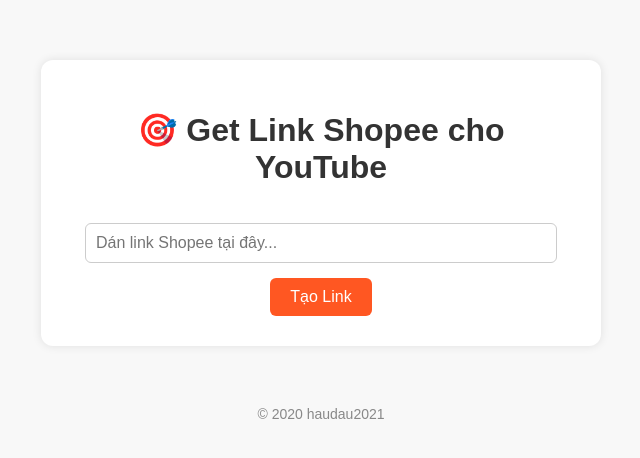
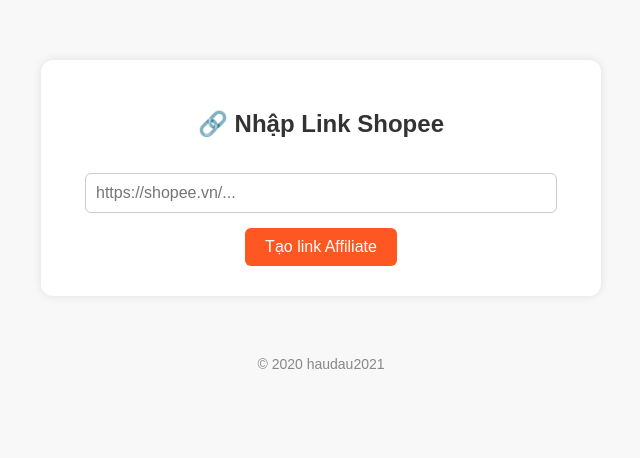
Before and after one commit to haudau2021/getlinkshope-ytb, a Flask app: template templates/index.html in a window 1280 px wide. Shown: the top 458 px of the page, without its empty margins (319-959 px from the left). Run offline with Flask 3, Linux system fonts and the light colour scheme; the template is opened without the code that fills it: most values are stand-ins (such as "Sample title", 1, 10 or a date in 2020).

Commit message:
Add files via upload

```diff
--- a/app.py
+++ b/app.py
@@ -1,67 +1,60 @@
 from flask import Flask, render_template, request
 from urllib.parse import urlparse, parse_qs, urlencode, urlunparse
 from bs4 import BeautifulSoup
+import requests
 import csv
+from datetime import datetime
 import os
-import requests
-from datetime import datetime
 
 app = Flask(__name__)
+
 AFFILIATE_ID = "haudau-aff"
-CSV_FILE = 'history.csv'
+CSV_FILE = "history.csv"
 
 def add_affiliate(link):
     parsed = urlparse(link)
     query = parse_qs(parsed.query)
-    query['af_lid'] = AFFILIATE_ID
-    query['af_siteid'] = AFFILIATE_ID
+    query["af_lid"] = AFFILIATE_ID
+    query["af_siteid"] = AFFILIATE_ID
     new_query = urlencode(query, doseq=True)
-    return urlunparse(parsed._replace(query=new_query))
+    new_url = urlunparse(parsed._replace(query=new_query))
+    return new_url
 
-def save_to_csv(original_link, final_link, name, price):
+def get_product_info(url):
+    try:
+        headers = {
+            "User-Agent": "Mozilla/5.0 (Windows NT 10.0; Win64; x64) AppleWebKit/537.36 (KHTML, like Gecko) Chrome/91.0.4472.124 Safari/537.36"
+        }
+        response = requests.get(url, headers=headers, timeout=10)
+        soup = BeautifulSoup(response.text, "html.parser")
+        name = soup.find("title").text.strip()
+        price_tag = soup.find("meta", {"itemprop": "price"})
+        price = price_tag["content"] if price_tag else "Không rõ"
+        return name, price
+    except Exception as e:
+        return "Không lấy được tên", "Không rõ"
+
+def save_to_csv(original_link, final_link):
     file_exists = os.path.isfile(CSV_FILE)
-    with open(CSV_FILE, mode='a', newline='', encoding='utf-8') as f:
-        writer = csv.writer(f)
+    with open(CSV_FILE, mode="a", newline="", encoding="utf-8") as file:
+        writer = csv.writer(file)
         if not file_exists:
-            writer.writerow(['Thời gian', 'Link gốc', 'Link đã tạo', 'Tên SP', 'Giá'])
-        writer.writerow([datetime.now().strftime("%Y-%m-%d %H:%M:%S"), original_link, final_link, name, price])
+            writer.writerow(["Thời gian", "Link gốc", "Link đã tạo"])
+        writer.writerow([datetime.now().strftime("%Y-%m-%d %H:%M:%S"), original_link, final_link])
 
-def get_product_info(link):
-    headers = {
-        'User-Agent': 'Mozilla/5.0'
-    }
-    try:
-        res = requests.get(link, headers=headers, timeout=10)
-        soup = BeautifulSoup(res.text, 'html.parser')
-
-        title = soup.title.string if soup.title else "Không rõ tên sản phẩm"
-        og_title = soup.find("meta", property="og:title")
-        og_price = soup.find("meta", property="product:price:amount")
-        og_image = soup.find("meta", property="og:image")
-
-        name = og_title["content"] if og_title else title.strip()
-        price = og_price["content"] + " VND" if og_price else "Không rõ"
-        image = og_image["content"] if og_image else ""
-
-        return name, price, image
-    except Exception as e:
-        print("Lỗi khi lấy thông tin:", e)
-        return "Không rõ", "Không rõ", ""
-
-@app.route('/', methods=['GET', 'POST'])
+@app.route("/", methods=["GET", "POST"])
 def index():
-    if request.method == 'POST':
-        original_link = request.form.get('shopee_link')
+    if request.method == "POST":
+        original_link = request.form.get("shopee_link")
         if not original_link:
-            return render_template('index.html', error="Vui lòng nhập link Shopee.")
+            return render_template("index.html", error="Vui lòng nhập link Shopee.")
 
         final_link = add_affiliate(original_link)
-        name, price, image = get_product_info(original_link)
-        save_to_csv(original_link, final_link, name, price)
+        save_to_csv(original_link, final_link)
+        name, price = get_product_info(original_link)
+        return render_template("preview.html", original=original_link, result=final_link, name=name, price=price)
 
-        return render_template('preview.html', original=original_link, result=final_link, name=name, price=price, image=image)
+    return render_template("index.html")
 
-    return render_template('index.html')
-
-if __name__ == '__main__':
+if __name__ == "__main__":
     app.run(debug=True)
--- a/runtime.txt
+++ b/runtime.txt
@@ -1 +1 @@
-python-3.10.13
+python-3.10.12
--- a/templates/index.html
+++ b/templates/index.html
@@ -2,20 +2,18 @@
 <html lang="vi">
 <head>
   <meta charset="UTF-8">
-  <title>Get Link Shopee - YouTube</title>
-  <link rel="stylesheet" href="{{ url_for('static', filename='style.css') }}">
+  <title>Rút gọn link Shopee</title>
+  <link rel="stylesheet" href="/static/style.css">
 </head>
 <body>
   <div class="container">
-    <h1>🎯 Get Link Shopee cho YouTube</h1>
+    <h2>🔗 Nhập Link Shopee</h2>
     <form method="POST">
-      <input type="text" name="shopee_link" placeholder="Dán link Shopee tại đây..." required>
-      <button type="submit">Tạo Link</button>
+      <input type="text" name="shopee_link" placeholder="https://shopee.vn/..." required>
+      <button type="submit">Tạo link Affiliate</button>
     </form>
-    {% if error %}
-      <p class="error">{{ error }}</p>
-    {% endif %}
+    {% if error %}<p class="error">{{ error }}</p>{% endif %}
   </div>
-  <p class="footer">© {{ now.year }} haudau2021</p>
+  <p class="footer">© {{ now.year if now else "2025" }} haudau2021</p>
 </body>
 </html>
```
Also changed, not shown: templates/preview.html (+13 -24 lines), requirements.txt (line endings or trailing spaces), static/style.css (line endings or trailing spaces).
